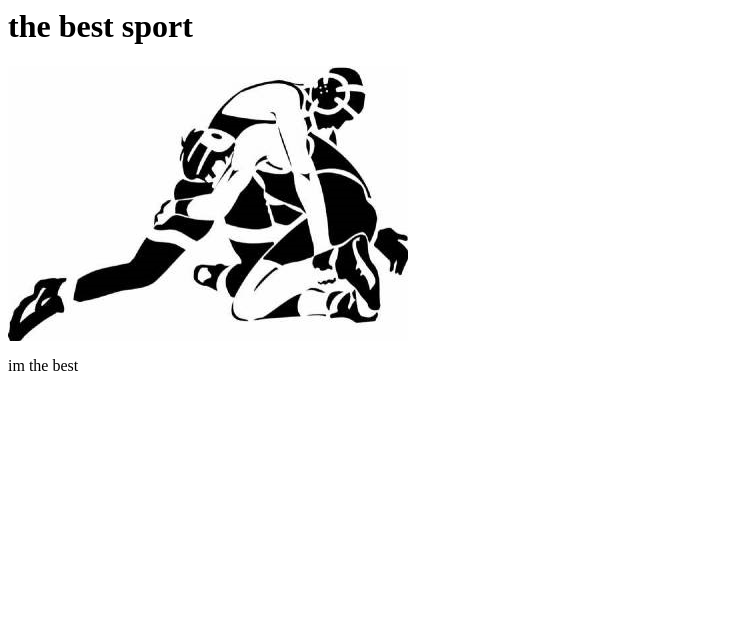
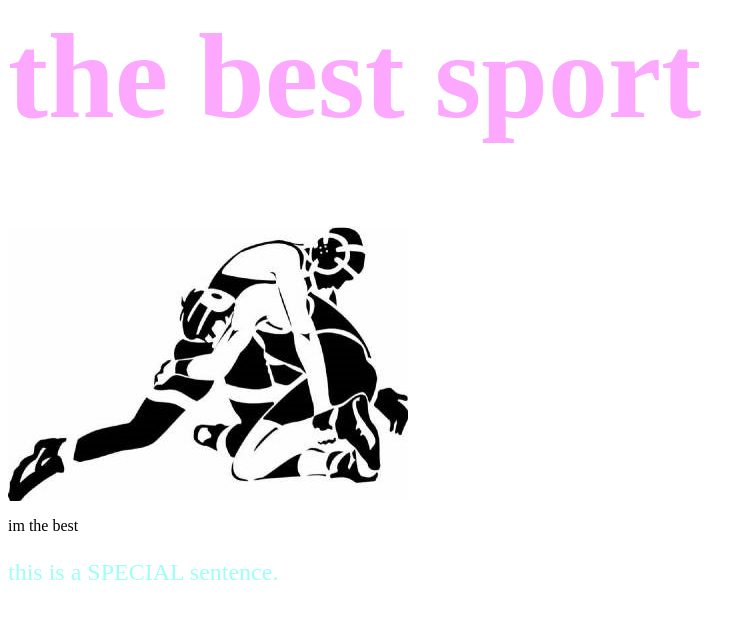
Before and after one commit to yisus12/ola-k-ase, a plain HTML site: page index.html in a window 1280 px wide. Shown: the whole page, without its empty margins (0-756 px from the left). Drawn offline with Linux system fonts and the light colour scheme.

Commit message:
agregar stilo

```diff
--- a/index.html
+++ b/index.html
@@ -1,10 +1,12 @@
 <html>
  <head>
  <title>wrestling</title>
+ <link rel="stylesheet" href="style.css">
  </head>
  <body>
  <h1>the best sport</h1>
  <img src="Wrestling.jpg">
  <p>im the best</p>
-</head>
+ <p id="special">this is a SPECIAL sentence.</p>
+ </body>
  </html>
--- /dev/null
+++ b/style.css
@@ -0,0 +1,8 @@
+h1{
+	font-size: 120px;
+	color: #fca8ff;
+}
+#special{
+	font-size: 24px;
+	color: #9efff8;
+}
```
Lines whose indentation alone changed are shown as unchanged.
